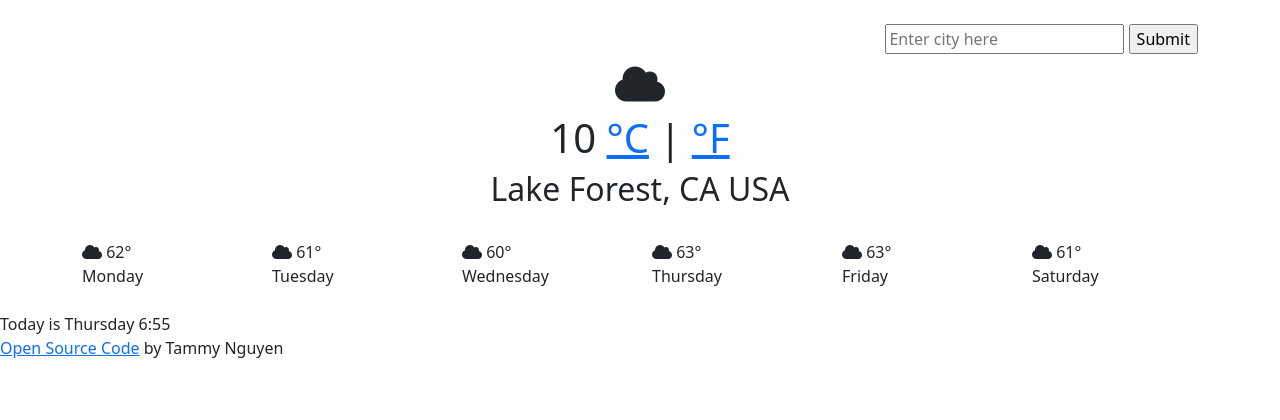
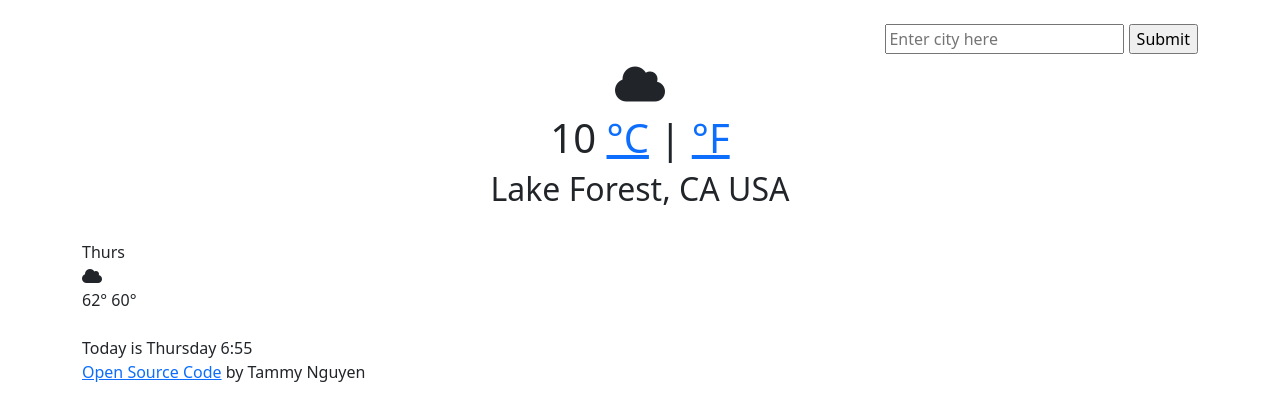
Before and after one commit to tnguyen177/Vanilla-JS, a plain HTML site: page index.html in a window 1280 px wide. Drawn offline with nearby package versions, Linux system fonts and the light colour scheme.

Commit message:
changed forecast first day

```diff
--- a/index.html
+++ b/index.html
@@ -28,10 +28,41 @@
 <h2 id="city">Lake Forest, CA USA</h2>
 </br>
 <div class="weather-forecast">
+  <div class="row">
+        <div class="col-2">
+          <div class="weather-forecast-date">Thurs</div>
+          <i class="fa-solid fa-cloud"></i>
+          <div class="weather-forecast-temperatures">
+            <span class="weather-forecast-temp-max">62°</span>
+            <span class="weather-forecast-temp-min">60°</span>
+       </div>
+        </div>
+  </div>
+</div>
+
+<!-- <div class="weather-forecast">
+  <div class="row">
+    <div class="col-2">
+      <div class="weather-forecast-date">Thu</div>
+      <img
+        src="http://openweathermap.org/img/wn/50d@2x.png"
+        alt=""
+        width="42"
+      />
+      <div class="weather-forecast-temperatures">
+        <span class="weather-forecast-temperature-max"> 18° </span>
+        <span class="weather-forecast-temperature-min"> 12° </span>
+      </div>
+    </div>
+  </div>
+</div> -->
+
+<!--
+<div class="weather-forecast">
 <div class="row">
       <div class="col-2">
         <i class="fa-solid fa-cloud"></i>
-        62° </br> Monday
+        62° </br> <div class="weather-forecast-date">Monday</div>
       </div>
       <div class="col-2">
         <i class="fa-solid fa-cloud"></i>
@@ -55,7 +86,7 @@
       </div>
       </div>
     </div>
-  </div>
+  </div> -->
   </br>
   <div id="dateTimeContainer">Content is loading ...</div>
   <div><a href="https://github.com/tnguyen177/Github-lesson4">Open Source Code</a> by Tammy Nguyen</div>
```
